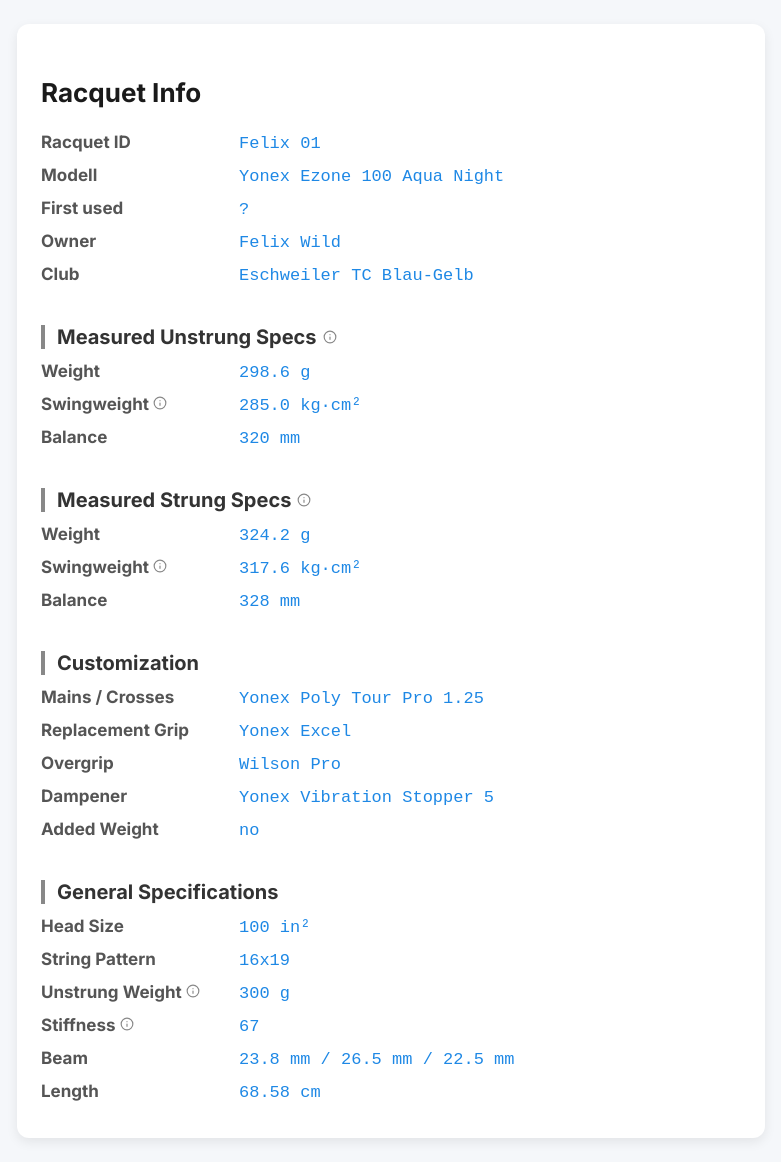
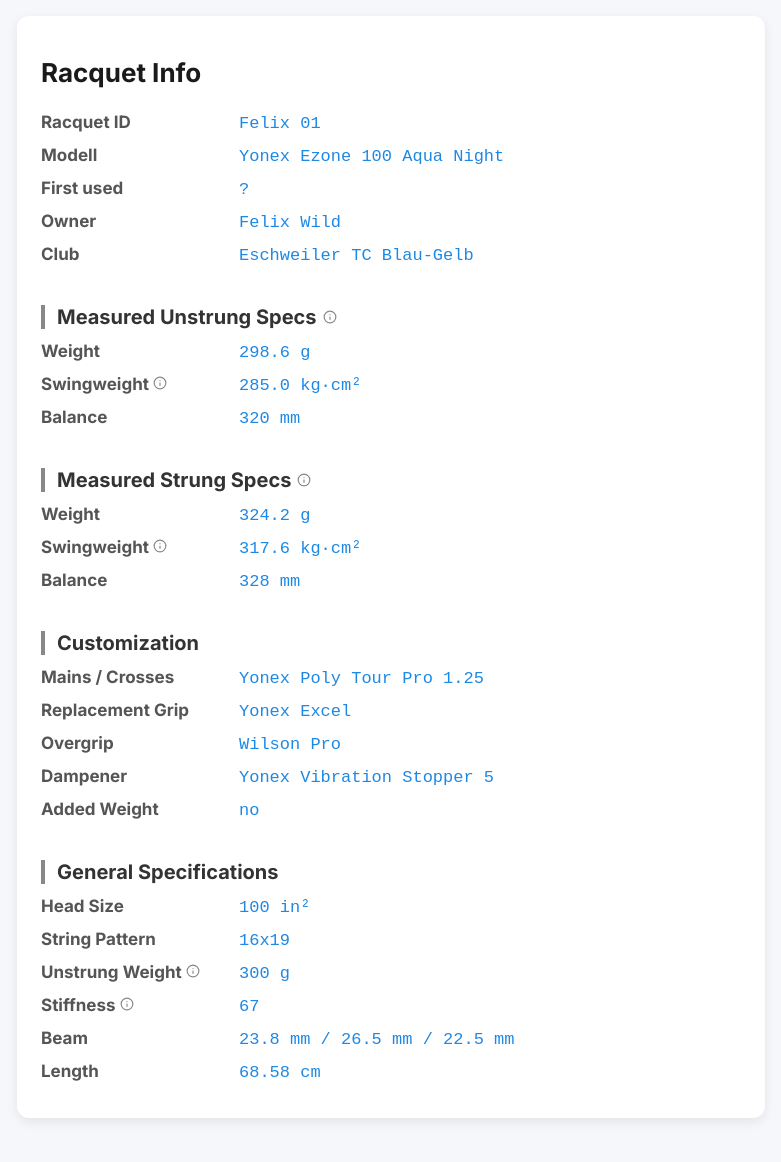
Before and after one commit to stringsmatter/Info, a Jekyll site: the page built from FW01/index.html, in a window 1280 px wide. Shown: the whole page, without its empty margins (249-1030 px from the left). Built offline with Jekyll 4.4.1, drawn with Linux system fonts in a browser that asks for light colours.

Commit message:
Update racquet.html

```diff
--- a/_layouts/racquet.html
+++ b/_layouts/racquet.html
@@ -16,6 +16,28 @@
   <!-- Fonts & Styles -->
   <link href="https://fonts.googleapis.com/css2?family=Inter:wght@300;400;700&display=swap" rel="stylesheet"/>
   <link rel="stylesheet" href="{{ '/assets/style.css' | relative_url }}"/>
+
+  <!-- ✅ Design-Overrides (nur diese 2 Änderungen) -->
+  <style>
+    /* 1) Header nicht sticky */
+    .spec-card > h1{
+      position: static !important;
+      top: auto !important;
+      z-index: auto !important;
+      background: transparent !important;
+      padding-top: 0 !important;
+    }
+
+    /* 2) Zu viel Platz über dem Header -> weniger Body-Top-Padding */
+    body{
+      padding-top: 16px !important;
+    }
+
+    /* Optional: mobil noch etwas kompakter oben (ohne sonst was zu ändern) */
+    @media (max-width: 600px){
+      body{ padding-top: 12px !important; }
+    }
+  </style>
 
   <!-- Scripts -->
   <script defer src="{{ '/assets/tooltips.js' | relative_url }}"></script>
```
